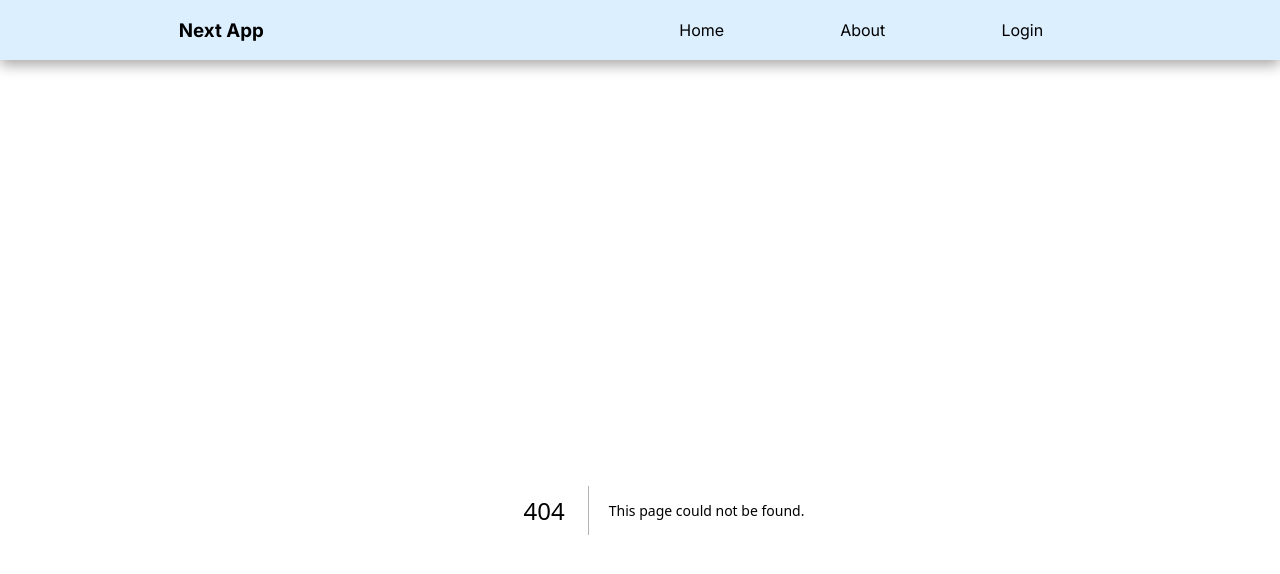
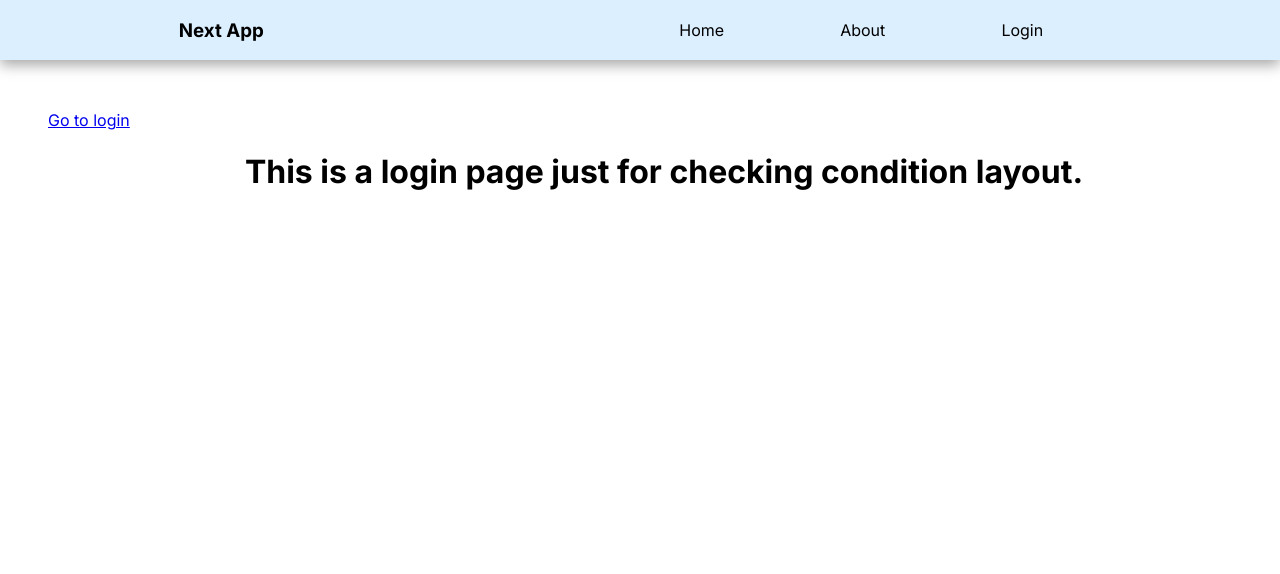
Before and after one commit to guptaji1008/next-application, a Next.js app: page /login/loginchildren in a window 1280 px wide. Before the commit this address had no page. Shown: the top 574 px of the page. Built offline with nearby package versions, Linux system fonts and the light colour scheme.

Commit message:
7th lec (conditional layout)

```diff
--- a/src/app/about/about.css
+++ b/src/app/about/about.css
@@ -4,6 +4,7 @@
 
 .about-buttons {
     border: 2px solid black;
+    margin-right: 5rem;
 }
 
 .about-buttons button {
@@ -15,6 +16,5 @@
 }
 
 .about-content {
-    margin-left: 5rem;
     text-align: center;
 }
--- a/src/app/layout.js
+++ b/src/app/layout.js
@@ -10,10 +10,11 @@ export const metadata = {
 }
 
 export default function RootLayout({ children }) {
+
   return (
     <html lang="en">
       <body className={inter.className}>
-        <nav>
+      <nav>
           <div className='main-nav'>
             <div className='logo'>
               <Link href="/"><h3>Next App</h3></Link>
--- a/src/app/login/layout.js
+++ b/src/app/login/layout.js
@@ -1,18 +1,29 @@
 "use client"
-import { useRouter } from 'next/navigation'
+import { usePathname, useRouter } from 'next/navigation'
 import './login.css'
+import Link from 'next/link'
 
 export default function layout({children}) {
 
   const router = useRouter()
 
+  const pathName = usePathname()
+
   return (
-    <div className="login-box">
-      <div className="login-buttons">
-        <button onClick={() => router.push('/login/loginstudent')}>Student</button>
-        <button onClick={() => router.push('/login/loginteacher')}>Teacher</button>
+    <div>
+      {
+        pathName !== "/login/loginchildren" ? <div className="login-box">
+        <div className="login-buttons">
+          <button onClick={() => router.push('/login/loginstudent')}>Student</button>
+          <button onClick={() => router.push('/login/loginteacher')}>Teacher</button>
+          <button onClick={() => router.push('/login/loginchildren')}>Children</button>
+        </div>
+        <div className="login-content">{children}</div>
+      </div> : <div>
+        <Link href="/login">Go to login</Link>
+      <div className="login-content">{children}</div>
       </div>
-      <div className="login-content">{children}</div>
+      }
     </div>
   )
 }
--- a/src/app/login/login.css
+++ b/src/app/login/login.css
@@ -4,6 +4,7 @@
 
 .login-buttons {
     border: 2px solid black;
+    margin-right: 5rem;
 }
 
 .login-buttons button {
@@ -15,6 +16,5 @@
 }
 
 .login-content {
-    margin-left: 5rem;
     text-align: center;
 }
--- /dev/null
+++ b/src/app/login/loginchildren/page.js
@@ -0,0 +1,8 @@
+
+export default function page() {
+  return (
+    <div>
+      <h1>This is a login page just for checking condition layout.</h1>
+    </div>
+  )
+}
```
